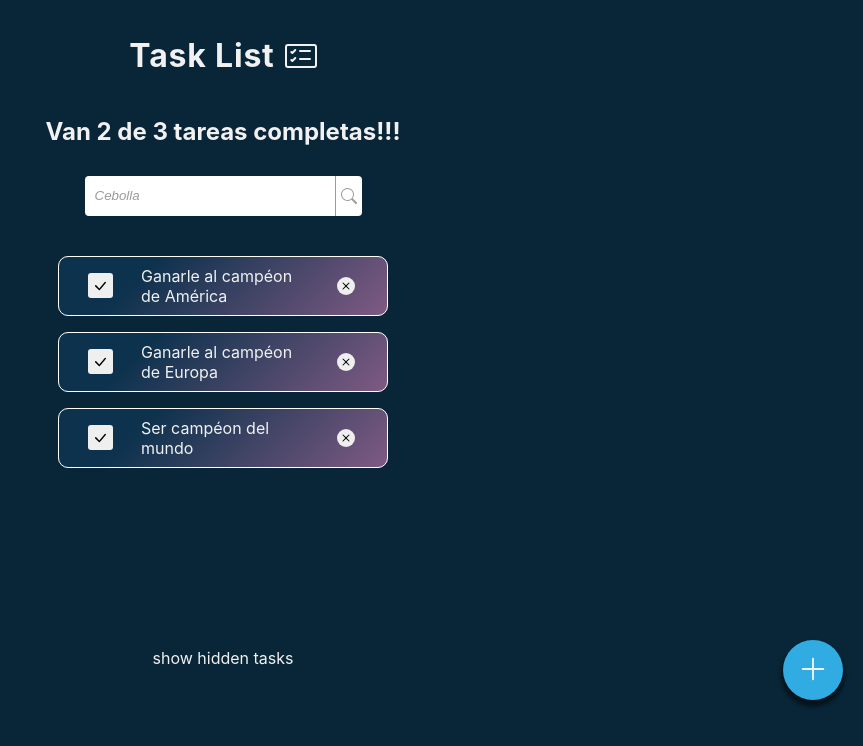
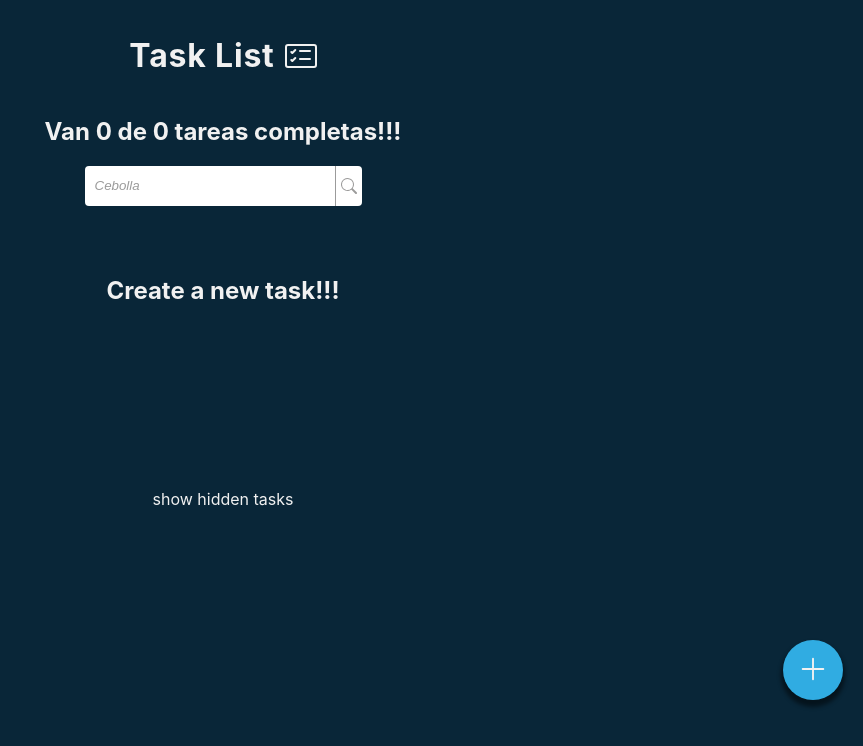
Before and after one commit to Leogutierrez24/To-do_app, a React (Create React App) app: page / in a window 1280 px wide. Shown: the top 746 px of the page, without its empty margins (417-1280 px from the left). Built offline with nearby package versions, Linux system fonts and the light colour scheme; the HTML template or start-up script is replaced by a standard one.

Commit message:
set localstorage to save data and style for completed and uncompleted tasks

```diff
--- a/src/App.js
+++ b/src/App.js
@@ -1,3 +1,5 @@
+import { useState } from "react";
+import { useLocalStorage } from "./components/hooks/useLocalStorage";
 import { TodoCounter } from "./components/TodoCounter";
 import { TodoSearch } from "./components/TodoSearch";
 import { TodoList } from "./components/TodoList";
@@ -6,23 +8,73 @@ import { TodoAddButton } from "./components/TodoAddButton";
 import { TodoHeader } from "./components/TodoHeader";
 import { TodoHidden } from "./components/TodoHidden";
 
-const todos = [
-  {title: "Ganarle al campéon de América", status: false},
-  {title: "Ganarle al campéon de Europa ", status: false},
-  {title: "Ser campéon del mundo", status: false}
-];
+// const defaultTodos = [
+//   {title: "Ganarle al campéon de América", status: true},
+//   {title: "Ganarle al campéon de Europa", status: false},
+//   {title: "Ser campéon del mundo", status: false}
+// ];
 
 function App() {
+  const { item: tasks, saveItem: saveTasks, loading, error } = useLocalStorage("TASKS_V1", []);
+  const [taskValue, setTaskValue] = useState("");
+
+  const completedTasks = tasks.filter(task => !!task.status).length;
+  const totalTasks = tasks.length;
+
+  let searchedTasks = [];
+
+  if(taskValue.length <= 0){
+    searchedTasks = tasks;
+  } else {
+    searchedTasks = tasks.filter(task => {
+      const taskText = task.title.toLocaleLowerCase();
+      const searchText = taskValue.toLocaleLowerCase();
+
+      return taskText.includes(searchText);
+    });
+  }
+
+  const completeTask = (title) => {
+    let updatedTasks = [...tasks];
+    const taskIndex = updatedTasks.findIndex(task => task.title === title);
+
+    updatedTasks[taskIndex].status = true;
+    saveTasks(updatedTasks);
+  }
+
+  const deleteTask = (title) => {
+    let updatedTasks = [...tasks];
+    const taskIndex = updatedTasks.findIndex(task => task.title === title);
+
+    updatedTasks.splice(taskIndex, 1);
+    saveTasks(updatedTasks);
+  }
+
   return (
     <>
       <div>
         <TodoHeader />
-        <TodoCounter />
-        <TodoSearch />
+        <TodoCounter
+          total={totalTasks}
+          completed={completedTasks}
+        />
+        <TodoSearch
+          taskValue={taskValue}
+          setTaskValue={setTaskValue}
+        />
         <TodoList>
+          {error && <p>Ocurrio un error</p>}
+          {loading && <p>Cargando...</p>}
+          {(!loading && searchedTasks.length === 0) && <h2>Create a new task!!!</h2>}
           {
-            todos.map((todo) => {
-              return <TodoItem key={todo.title} title={todo.title} />
+            searchedTasks.map((todo) => {
+              return <TodoItem
+                        key={todo.title}
+                        title={todo.title}
+                        status={todo.status}
+                        onComplete={completeTask}
+                        onDelete={deleteTask}
+                      />
             })
           }
         </TodoList>
--- a/src/components/TodoAddButton.jsx
+++ b/src/components/TodoAddButton.jsx
@@ -3,9 +3,13 @@ import "./assets/styles/todoAddButton.css";
 import addTask from "./assets/icons/plus-lg.svg";
 
 export function TodoAddButton(){
+    const handleAddTaskBtn = () => {
+        console.log("Modal open");
+    }
+
     return(
         <button className="addTask-button">
-            <img src={addTask} alt="add task" className="addTask-icon" />
+            <img src={addTask} alt="add task" className="addTask-icon" onClick={handleAddTaskBtn} />
         </button>
     );
 }
--- a/src/components/TodoCounter.jsx
+++ b/src/components/TodoCounter.jsx
@@ -1,8 +1,10 @@
 import React from "react";
 import "./assets/styles/todoCounter.css";
 
-export function TodoCounter(){
+export function TodoCounter({ total, completed }){
+
+
     return(
-        <h2 className="taskCounter__title">Van 2 de 3 tareas completas!!!</h2>
+        <h2 className="taskCounter__title">Van {completed} de {total} tareas completas!!!</h2>
     );
 }
--- a/src/components/TodoItem.jsx
+++ b/src/components/TodoItem.jsx
@@ -4,10 +4,18 @@ import deleteIcon from "./assets/icons/x.svg";
 import "./assets/styles/todoItem.css";
 
 export function TodoItem(props){
+    const handleCompleteTaskBtn = () => {
+        props.onComplete(props.title);
+    }
+
+    const handleDeleteTaskBtn = () => {
+        props.onDelete(props.title);
+    }
+
     return(
-        <li className="taskContainer">
+        <li className={`taskContainer ${!props.status ? "toComplete" : "completed"}`}>
             <div className="taskContent__left">
-                <button className="checkButton">
+                <button className="checkButton" onClick={handleCompleteTaskBtn}>
                     <img src={checkIcon} alt="" className="checkButton__icon" />
                 </button>
             </div>
@@ -15,7 +23,7 @@ export function TodoItem(props){
                 <p className="taskDescription">{props.title}</p>
             </div>
             <div className="taskContent__right">
-                <button className="deleteButton">
+                <button className="deleteButton" onClick={handleDeleteTaskBtn}>
                     <img src={deleteIcon} alt="" className="deleteButton__icon" />
                 </button>
             </div>
--- a/src/components/TodoSearch.jsx
+++ b/src/components/TodoSearch.jsx
@@ -2,13 +2,20 @@ import React from "react";
 import searchIcon from "./assets/icons/search.svg";
 import "./assets/styles/todoSearch.css";
 
-export function TodoSearch(){
+export function TodoSearch({ taskValue, setTaskValue }){
+    const onSearchValueChange = (e) => {
+        setTaskValue(e.target.value);
+    }
+
     return(
         <section className="searchBar">
-            <input type="text" placeholder="Cebolla" className="searchInput" />
-            <div className="searchIcon__container">
-                <img src={searchIcon} alt="search icon" className="searchIcon" />
+            <div className="searchBar__container">
+                <input type="text" placeholder="Cebolla" className="searchInput" onChange={onSearchValueChange} />
+                <div className="searchIcon__container">
+                    <img src={searchIcon} alt="search icon" className="searchIcon" />
+                </div>
             </div>
+            <p className="searchText">{taskValue}</p>
         </section>
     );
 }
--- a/src/components/assets/styles/todoItem.css
+++ b/src/components/assets/styles/todoItem.css
@@ -3,7 +3,6 @@
     height: 60px;
     padding: 10px 0;
     margin-bottom: 16px;
-    border: 1px solid #fff;
     border-radius: 10px;
     background-color: #7f5a83;
     background-image: linear-gradient(315deg, #7f5a83 0%, #0d324d 74%);
@@ -51,3 +50,12 @@
     justify-content: center;
     align-items: center;
 }
+
+.toComplete {
+    box-shadow: 0 0 3px 0px #00000080;
+}
+
+.completed {
+    box-shadow: inset 0 0 3px 0px #00000080;
+    color: #ffffff80;
+}
--- a/src/components/assets/styles/todoSearch.css
+++ b/src/components/assets/styles/todoSearch.css
@@ -2,9 +2,6 @@
     width: 100%;
     height: 60px;
     margin-bottom: 30px;
-    display: flex;
-    justify-content: center;
-    align-items: center;
 }
 
 ::placeholder {
@@ -26,6 +23,13 @@
     box-shadow: inset 0 0 2px 2px #9B9B9B;
 }
 
+.searchBar__container {
+    width: 100%;
+    display: flex;
+    justify-content: center;
+    align-items: center;
+}
+
 .searchIcon__container {
     padding: 5px;
     height: 40px;
@@ -41,3 +45,7 @@
 .searchIcon {
     filter: invert(74%) sepia(10%) saturate(14%) hue-rotate(341deg) brightness(84%) contrast(79%);
 }
+
+.searchText {
+    text-align: center;
+}
--- /dev/null
+++ b/src/components/hooks/useLocalStorage.js
@@ -0,0 +1,38 @@
+import { useState, useEffect } from "react";
+
+export const useLocalStorage = (itemName, initialValue) => {
+    const [item, setItem] = useState(initialValue);
+    const [error, setError] = useState();
+    const [loading, setLoading] = useState(true);
+
+    useEffect(() => {
+        setTimeout(() => {
+            try{
+                const localStorageItem = localStorage.getItem(itemName);
+                let parsedItem;
+
+                if(!localStorageItem){
+                    localStorage.setItem(itemName, JSON.stringify(initialValue));
+                    parsedItem = [];
+                } else parsedItem = JSON.parse(localStorageItem);
+
+                setItem(parsedItem);
+                setLoading(false);
+            } catch(error){
+                setError(error);
+            }
+        }, 1000);
+    });
+
+    const saveItem = (newItem) => {
+        try{
+            const stringifiedNewItem = JSON.stringify(newItem);
+            localStorage.setItem(itemName, stringifiedNewItem);
+            setItem(newItem);
+        } catch(error){
+            setError(error);
+        }
+    }
+
+    return { item, saveItem, loading, error };
+}
```
